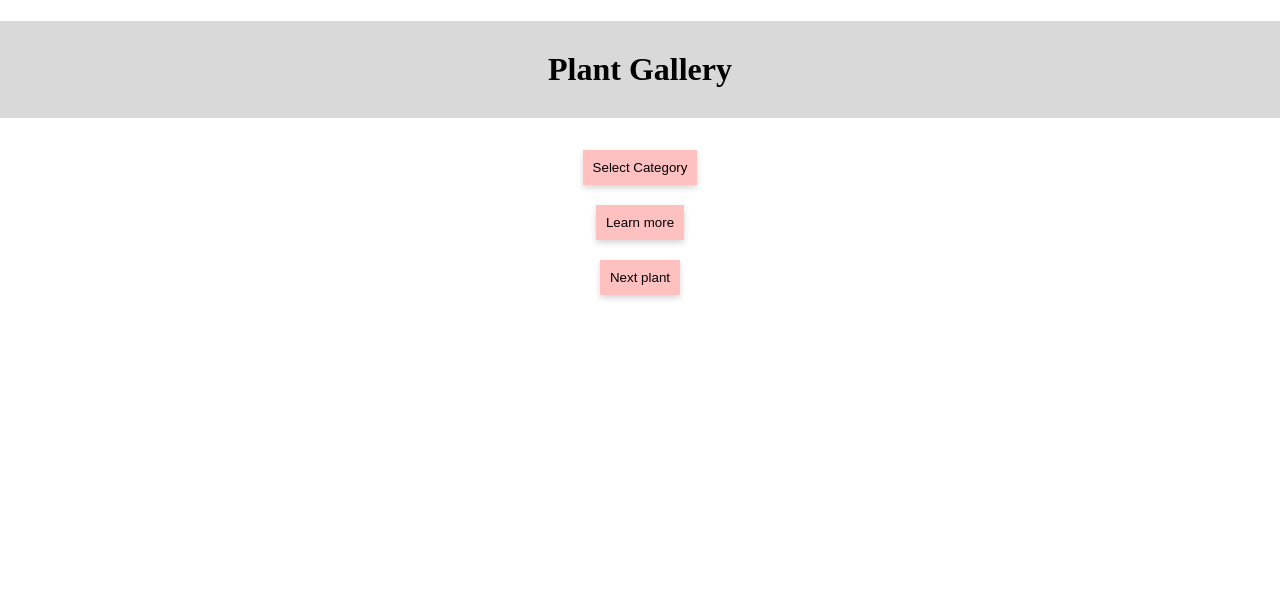
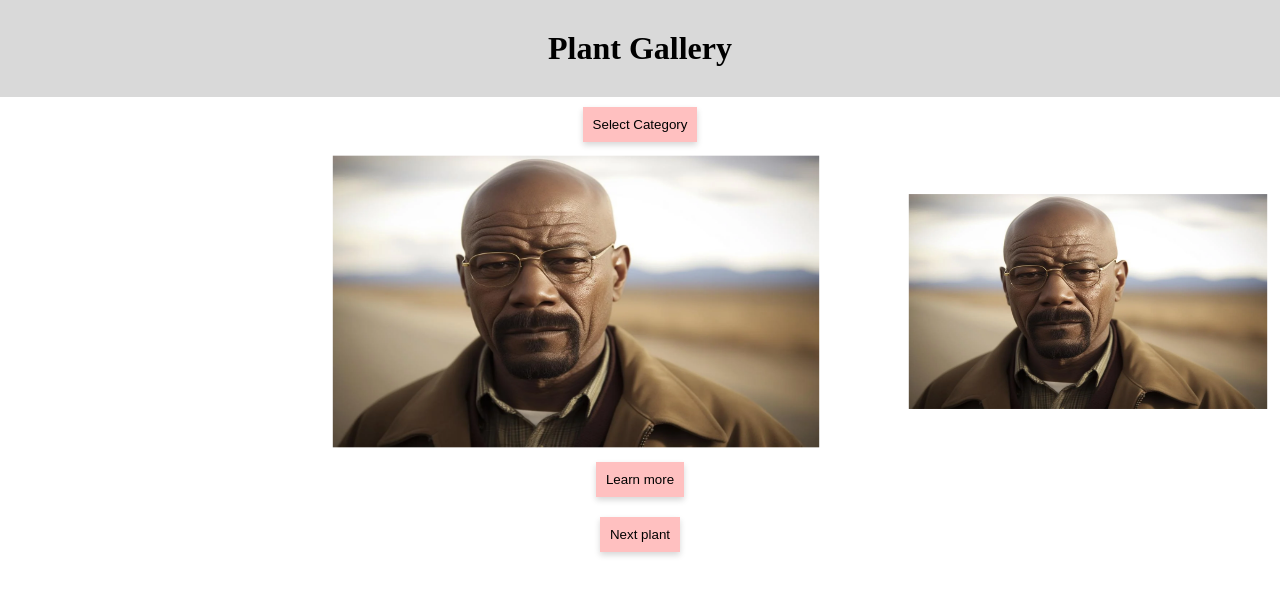
Before and after one commit to RdeVCCA/ecotrail, a PHP site: page /gallery.html in a window 1280 px wide. Shown: the top 596 px of the page. Run offline with PHP 8.4, Linux system fonts and the light colour scheme; some libraries are stand-ins or nearby versions.

Commit message:
dumb scrolling

```diff
--- a/gallery.css
+++ b/gallery.css
@@ -4,7 +4,13 @@ body {
   margin: 0;
 }
 
+img {
+  overflow-clip-margin: content-box;
+  overflow: clip;
+}
+
 .title {
+  margin: 0;
   background-color: #d9d9d9;
   text-align: center;
   padding: 30px 0px 30px 0px;
@@ -25,3 +31,30 @@ body {
   text-align: center;
   box-shadow: 0px 3px 6px rgba(0, 0, 0, 0.16);
 }
+
+.plant-gallery {
+  display: flex;
+  flex-direction: row;
+  align-items: center;
+  justify-content: flex-start;
+  margin: auto;
+  overflow-x: auto;
+  transition: transform 0.5s;
+  scroll-behavior: smooth;
+  scroll-snap-type: x mandatory;
+  width: 100%;
+  height: 300px;
+  position: relative;
+}
+
+.plant-gallery::before,
+.plant-gallery::after {
+  content: "";
+  flex: 0 0 25%; /* Adjust as needed */
+}
+
+.plant-image {
+  width: 40vw !important;
+  aspect-ratio: 5 / 3;
+  scroll-snap-align: center;
+}
--- a/gallery.html
+++ b/gallery.html
@@ -5,6 +5,7 @@
     <meta name="viewport" content="width=device-width, initial-scale=1.0" />
     <title>Gallery</title>
     <link rel="stylesheet" href="gallery.css" />
+    <script src="https://cdn.jsdelivr.net/npm/smooth-scrollbar@8.7.1/dist/smooth-scrollbar.js"></script>
   </head>
   <body>
     <h1 class="title">Plant Gallery</h1>
@@ -13,7 +14,29 @@
       <button class="pink-button">Select Category</button>
     </div>
 
-    <div id="plant-display"></div>
+    <div class="flex-center">
+      <div class="plant-gallery">
+        <img
+          class="plant-image"
+          ,
+          src="imgs/walter_black.webp"
+          alt="Walter Black"
+        />
+        <img
+          class="plant-image"
+          ,
+          src="imgs/walter_black.webp"
+          alt="Walter Black"
+        />
+        <img
+          class="plant-image"
+          ,
+          src="imgs/walter_black.webp"
+          alt="Walter Black"
+        />
+        <!-- Add more images as needed -->
+      </div>
+    </div>
 
     <div id="plant-info">
       <div></div>
@@ -27,5 +50,7 @@
     <div class="flex-center">
       <button class="pink-button">Next plant</button>
     </div>
+
+    <script src="gallery.js"></script>
   </body>
 </html>
--- /dev/null
+++ b/gallery.js
@@ -0,0 +1,29 @@
+const gallerys = document.querySelectorAll(".plant-gallery");
+let currentPlantIndex = 0;
+
+gallerys.forEach((gallery) => {
+  const images = gallery.querySelectorAll("img");
+
+  function adjustImageScale(gallery, images) {
+    const center = gallery.scrollLeft + gallery.clientWidth / 2;
+    images.forEach((image) => {
+      const imageCenter = image.offsetLeft + image.clientWidth / 2;
+      const distanceFromCenter = Math.abs(center - imageCenter);
+      const scale = Math.max(0.7, 1 - distanceFromCenter / gallery.clientWidth);
+      image.style.transform = `scale(${scale})`;
+    });
+  }
+
+  gallery.addEventListener("scroll", (event) => {
+    adjustImageScale(gallery, images);
+    const closestImageIndex = Math.round(
+      gallery.scrollLeft / images[0].clientWidth
+    );
+
+    currentPlantIndex = closestImageIndex;
+
+    console.log(currentPlantIndex);
+  });
+
+  window.addEventListener("load", () => adjustImageScale(gallery, images));
+});
```
Also changed, not shown: imgs/walter_black.webp (added).
